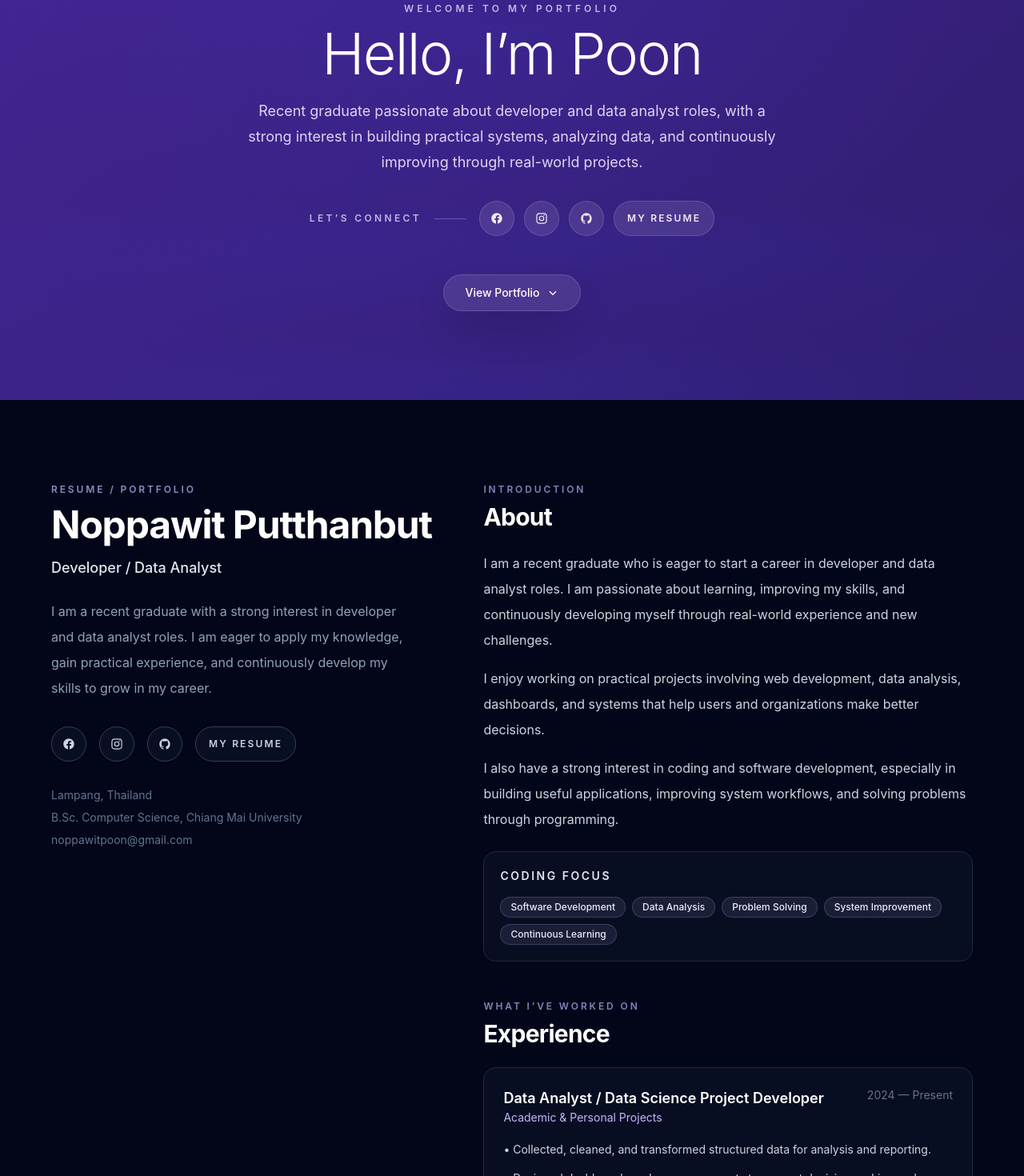
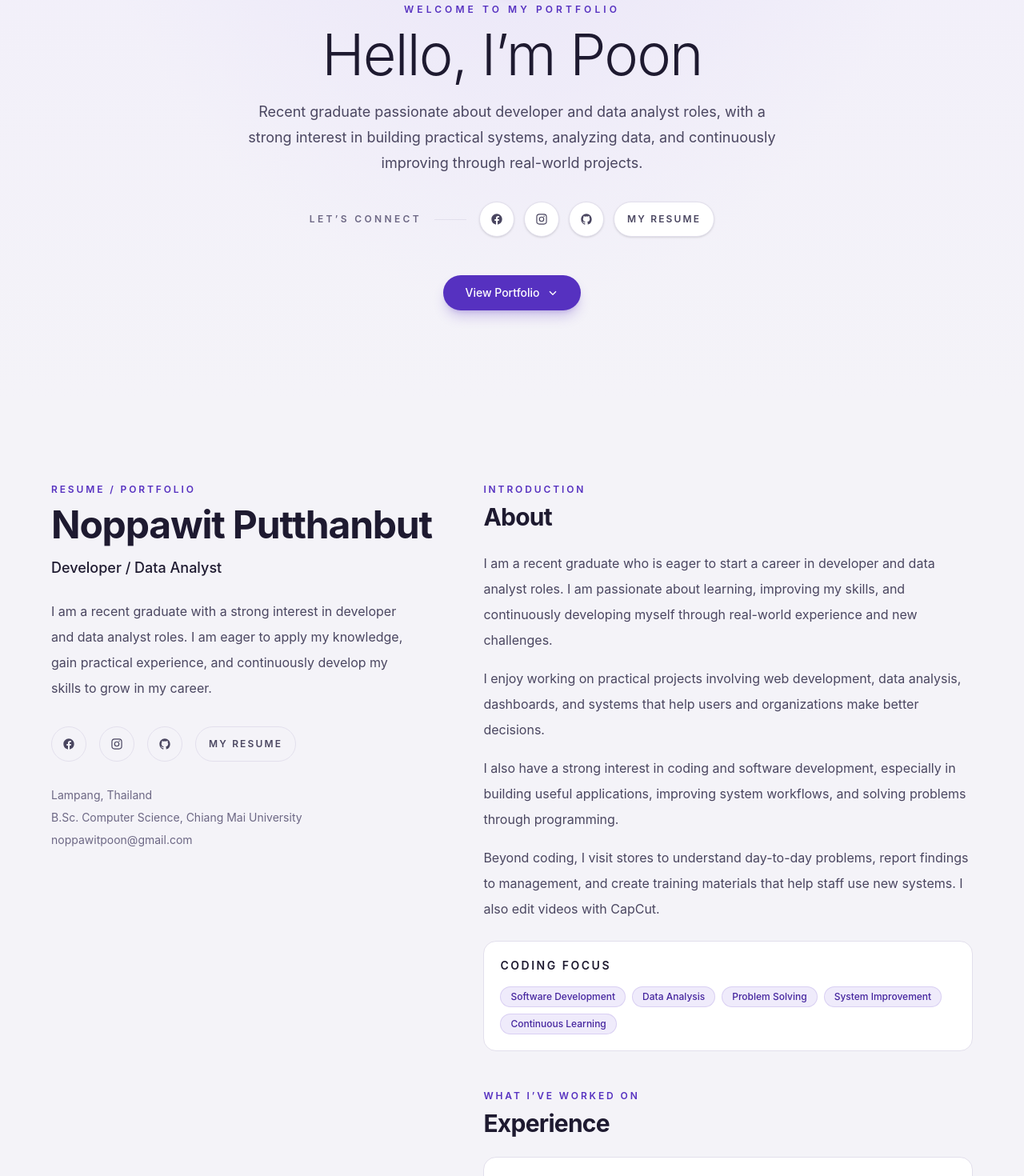
Before and after one commit to ihatepython1/ihatepython1.github.io, a React (Vite) app: page / in a window 1280 px wide. Shown: the part 300-1770 px from the top of the page at 80% size. Built offline with nearby package versions, Linux system fonts and the light colour scheme.

Commit message:
Light theme, updated resume content and PDF

```diff
--- a/index.html
+++ b/index.html
@@ -5,7 +5,7 @@
     <meta charset="UTF-8" />
     <link rel="icon" type="image/svg+xml" href="/favicon.svg" />
     <meta name="viewport" content="width=device-width, initial-scale=1.0" />
-    <title>resume</title>
+    <title>Noppawit Putthanbut | Developer / Data Analyst</title>
   </head>
   <body>
     <div id="root"></div>
--- a/src/Resume.jsx
+++ b/src/Resume.jsx
@@ -17,9 +17,43 @@ const skills = {
     "MySQL / PostgreSQL",
     "API Integration",
   ],
+  communication: [
+    "Thai (Native)",
+    "English Reading & Writing (Good)",
+    "English Speaking (Conversational)",
+    "Requirements Gathering",
+    "Stakeholder Reporting",
+    "Training Materials",
+    "Presentations",
+  ],
+  videoEditing: ["CapCut"],
 };
 
 const projects = [
+  {
+    title: "Retail Price Comparison Bot",
+    description:
+      "Built a bot that tracks product prices across Makro PRO, Lotus's, and Big C for a retail shop. It uses Playwright with persistent browser sessions and network interception, trigram-based fuzzy matching for Thai product names, and strict unit-for-unit price comparison.",
+    tags: ["Playwright", "Web Scraping", "Fuzzy Matching", "Automation"],
+  },
+  {
+    title: "LINE Mini App",
+    description:
+      "Developed a LINE Mini App with geofencing to detect users in the Bangkok metro area, PDPA consent recording, and a deep-link flow that sends customers to Shopee.",
+    tags: ["LINE Mini App", "Geofencing", "PDPA", "Deep Linking"],
+  },
+  {
+    title: "FLOW B2B Commerce Platform",
+    description:
+      "Worked on FLOW, a B2B commerce platform for retail stores, and its staff-facing ordering system. Visited stores to gather operational problems, reported findings to the development team's executives, turned meeting notes into a deduplicated product backlog, and created training materials for the ordering and coin-redemption features.",
+    tags: ["Requirements Gathering", "Product Backlog", "Training Materials", "Retail"],
+  },
+  {
+    title: "US Stock Screener & Backtester",
+    description:
+      "Built a Python system that screens US stocks for bullish candlestick patterns with confluence filters and backtests them across 200,000+ trades, plus a React dashboard with market regime assessment and multi-signal scoring. Testing showed profit-target exits gave the biggest improvement, implemented as bracket (OCO) orders.",
+    tags: ["Python", "React", "Backtesting", "Data Analysis"],
+  },
   {
     title: "Sales Performance Dashboard",
     description:
@@ -83,17 +117,13 @@ const education = [
   {
     school: "Chiang Mai University",
     degree: "B.Sc. in Computer Science",
-    period: "Expected Graduation: 2026",
+    period: "Graduated 2026",
     details:
       "Relevant coursework: Data Science, Machine Learning, Statistics, Database Systems, Data Mining, Artificial Intelligence",
   },
 ];
 
 const certifications = [
-  "Data Analysis with Python",
-  "SQL for Data Analytics",
-  "Data Visualization Fundamentals",
-  "Machine Learning Foundations",
   "Honorable Mention Award, Faculty of Science Project",
 ];
 
@@ -115,10 +145,10 @@ function scrollToPortfolio() {
 function SectionTitle({ title, subtitle }) {
   return (
     <div className="mb-6">
-      <p className="mb-2 text-xs font-semibold uppercase tracking-[0.24em] text-violet-300/70">
+      <p className="mb-2 text-xs font-semibold uppercase tracking-[0.24em] text-accent">
         {subtitle}
       </p>
-      <h2 className="text-2xl font-bold tracking-tight text-white sm:text-3xl">
+      <h2 className="text-2xl font-bold tracking-tight text-ink sm:text-3xl">
         {title}
       </h2>
     </div>
@@ -127,7 +157,7 @@ function SectionTitle({ title, subtitle }) {
 
 function Tag({ children }) {
   return (
-    <span className="rounded-full border border-violet-300/20 bg-violet-300/10 px-3 py-1 text-xs font-medium text-violet-100">
+    <span className="rounded-full border border-accent/15 bg-accent-soft px-3 py-1 text-xs font-medium text-accent-strong">
       {children}
     </span>
   );
@@ -142,8 +172,8 @@ function SocialLink({ href, label, children, dark = false }) {
       aria-label={label}
       className={`flex h-11 w-11 items-center justify-center rounded-full border transition duration-300 ${
         dark
-          ? "border-slate-700 bg-slate-900/60 text-slate-300 hover:-translate-y-0.5 hover:border-violet-300/40 hover:text-violet-200"
-          : "border-white/15 bg-white/10 text-white/90 backdrop-blur-sm hover:-translate-y-0.5 hover:border-white/35 hover:bg-white/15"
+          ? "border-line bg-transparent text-body hover:-translate-y-0.5 hover:border-accent/40 hover:text-accent"
+          : "border-line bg-surface text-body shadow-sm hover:-translate-y-0.5 hover:border-accent/40 hover:text-accent"
       }`}
     >
       {children}
@@ -160,8 +190,8 @@ function PdfLink({ href, dark = false }) {
       aria-label="View PDF Portfolio"
       className={`inline-flex h-11 items-center justify-center rounded-full border px-4 text-xs font-semibold uppercase tracking-[0.18em] transition duration-300 ${
         dark
-          ? "border-slate-700 bg-slate-900/60 text-slate-300 hover:-translate-y-0.5 hover:border-violet-300/40 hover:text-violet-200"
-          : "border-white/15 bg-white/10 text-white/90 backdrop-blur-sm hover:-translate-y-0.5 hover:border-white/35 hover:bg-white/15"
+          ? "border-line bg-transparent text-body hover:-translate-y-0.5 hover:border-accent/40 hover:text-accent"
+          : "border-line bg-surface text-body shadow-sm hover:-translate-y-0.5 hover:border-accent/40 hover:text-accent"
       }`}
     >
       My Resume
@@ -174,7 +204,7 @@ function HeroButton({ children, onClick }) {
     <button
       type="button"
       onClick={onClick}
-      className="inline-flex min-w-[172px] items-center justify-center gap-2 rounded-full border border-white/15 bg-white/10 px-5 py-3 text-sm font-medium text-white shadow-2xl backdrop-blur-md transition duration-300 hover:-translate-y-0.5 hover:bg-white/15"
+      className="inline-flex min-w-[172px] items-center justify-center gap-2 rounded-full bg-accent px-5 py-3 text-sm font-medium text-white shadow-lg shadow-accent/25 transition duration-300 hover:-translate-y-0.5 hover:bg-accent-strong"
     >
       {children}
     </button>
@@ -183,7 +213,7 @@ function HeroButton({ children, onClick }) {
 
 function InfoCard({ children }) {
   return (
-    <article className="rounded-2xl border border-slate-800 bg-slate-900/50 p-6 transition duration-300 hover:border-slate-700 hover:bg-slate-900/70">
+    <article className="rounded-2xl border border-line bg-surface p-6 transition duration-300 hover:border-accent/30">
       {children}
     </article>
   );
@@ -223,20 +253,16 @@ function ArrowDownIcon() {
 
 export default function Resume() {
   return (
-    <div className="bg-slate-950 text-slate-300">
+    <div className="bg-paper text-body">
       <section
         className="relative flex min-h-screen items-center overflow-hidden"
         style={{
           backgroundImage:
-            "linear-gradient(135deg, rgba(86, 46, 186, 0.88), rgba(60, 36, 136, 0.88)), url('/hero-bg.jpg')",
-          backgroundSize: "cover",
-          backgroundPosition: "center",
+            "radial-gradient(ellipse at top, #E9E4F8 0%, rgba(233, 228, 248, 0) 60%), linear-gradient(180deg, #F1EEFA 0%, #F4F3F8 100%)",
         }}
       >
-        <div className="absolute inset-0 bg-black/10" />
-
         <div className="relative mx-auto flex w-full max-w-6xl flex-col items-center px-6 py-16 text-center">
-          <div className="mb-8 h-32 w-32 overflow-hidden rounded-full border-4 border-white/25 shadow-2xl sm:h-40 sm:w-40">
+          <div className="mb-8 h-32 w-32 overflow-hidden rounded-full border-4 border-white shadow-xl shadow-accent/15 sm:h-40 sm:w-40">
             <img
               src="/profile.jpg"
               alt="Profile"
@@ -244,26 +270,26 @@ export default function Resume() {
             />
           </div>
 
-          <p className="mb-3 text-xs font-semibold uppercase tracking-[0.34em] text-violet-100/75">
+          <p className="mb-3 text-xs font-semibold uppercase tracking-[0.34em] text-accent">
             Welcome to my portfolio
           </p>
 
-          <h1 className="text-4xl font-light tracking-tight text-white sm:text-6xl md:text-7xl">
+          <h1 className="text-4xl font-light tracking-tight text-ink sm:text-6xl md:text-7xl">
             Hello, I’m Poon
           </h1>
 
-          <p className="mt-5 max-w-2xl text-base leading-8 text-violet-100/90 sm:text-lg">
+          <p className="mt-5 max-w-2xl text-base leading-8 text-body sm:text-lg">
             Recent graduate passionate about developer and data analyst roles,
             with a strong interest in building practical systems, analyzing data,
             and continuously improving through real-world projects.
           </p>
 
           <div className="mt-8 flex flex-wrap items-center justify-center gap-4">
-            <span className="text-xs font-semibold uppercase tracking-[0.28em] text-violet-100/75">
+            <span className="text-xs font-semibold uppercase tracking-[0.28em] text-muted">
               Let’s Connect
             </span>
 
-            <div className="h-px w-10 bg-white/25" />
+            <div className="h-px w-10 bg-line" />
 
             <div className="flex flex-wrap items-center justify-center gap-3">
               <SocialLink
@@ -305,16 +331,16 @@ export default function Resume() {
           <div className="grid gap-10 lg:grid-cols-[0.9fr_1.1fr]">
             <aside className="space-y-8 lg:sticky lg:top-0 lg:h-screen lg:py-10">
               <div>
-                <p className="mb-3 text-xs font-semibold uppercase tracking-[0.24em] text-violet-300/75">
+                <p className="mb-3 text-xs font-semibold uppercase tracking-[0.24em] text-accent">
                   Resume / Portfolio
                 </p>
-                <h2 className="text-4xl font-bold tracking-tight text-white sm:text-5xl">
+                <h2 className="text-4xl font-bold tracking-tight text-ink sm:text-5xl">
                   Noppawit Putthanbut
                 </h2>
-                <p className="mt-4 text-lg font-medium text-slate-200">
+                <p className="mt-4 text-lg font-medium text-ink">
                   Developer / Data Analyst
                 </p>
-                <p className="mt-6 max-w-md leading-8 text-slate-400">
+                <p className="mt-6 max-w-md leading-8 text-body">
                   I am a recent graduate with a strong interest in developer and
                   data analyst roles. I am eager to apply my knowledge, gain
                   practical experience, and continuously develop my skills to
@@ -347,7 +373,7 @@ export default function Resume() {
                 <PdfLink href="/portfolio.pdf" dark />
               </div>
 
-              <div className="space-y-2 text-sm text-slate-500">
+              <div className="space-y-2 text-sm text-muted">
                 <p>Lampang, Thailand</p>
                 <p>B.Sc. Computer Science, Chiang Mai University</p>
                 <p>noppawitpoon@gmail.com</p>
@@ -357,7 +383,7 @@ export default function Resume() {
             <section className="space-y-12 lg:py-10">
               <div>
                 <SectionTitle title="About" subtitle="Introduction" />
-                <div className="space-y-4 leading-8 text-slate-300">
+                <div className="space-y-4 leading-8 text-body">
                   <p>
                     I am a recent graduate who is eager to start a career in
                     developer and data analyst roles. I am passionate about
@@ -375,10 +401,16 @@ export default function Resume() {
                     improving system workflows, and solving problems through
                     programming.
                   </p>
+                  <p>
+                    Beyond coding, I visit stores to understand day-to-day
+                    problems, report findings to management, and create
+                    training materials that help staff use new systems. I also
+                    edit videos with CapCut.
+                  </p>
                 </div>
 
-                <div className="mt-6 rounded-2xl border border-slate-800 bg-slate-900/50 p-5">
-                  <h3 className="mb-4 text-sm font-semibold uppercase tracking-[0.18em] text-slate-200">
+                <div className="mt-6 rounded-2xl border border-line bg-surface p-5">
+                  <h3 className="mb-4 text-sm font-semibold uppercase tracking-[0.18em] text-ink">
                     Coding Focus
                   </h3>
                   <div className="flex flex-wrap gap-2">
@@ -396,15 +428,15 @@ export default function Resume() {
                     <InfoCard key={`${item.role}-${item.company}`}>
                       <div className="flex flex-col gap-2 sm:flex-row sm:items-start sm:justify-between">
                         <div>
-                          <h3 className="text-lg font-semibold text-white">
+                          <h3 className="text-lg font-semibold text-ink">
                             {item.role}
                           </h3>
-                          <p className="text-sm text-violet-300">{item.company}</p>
+                          <p className="text-sm text-accent">{item.company}</p>
                         </div>
-                        <p className="text-sm text-slate-500">{item.period}</p>
+                        <p className="text-sm text-muted">{item.period}</p>
                       </div>
 
-                      <ul className="mt-4 space-y-2 text-sm leading-7 text-slate-300">
+                      <ul className="mt-4 space-y-2 text-sm leading-7 text-body">
                         {item.points.map((point) => (
                           <li key={point}>• {point}</li>
                         ))}
@@ -419,10 +451,10 @@ export default function Resume() {
                 <div className="space-y-4">
                   {projects.map((project) => (
                     <InfoCard key={project.title}>
-                      <h3 className="text-lg font-semibold text-white">
+                      <h3 className="text-lg font-semibold text-ink">
                         {project.title}
                       </h3>
-                      <p className="mt-3 text-sm leading-7 text-slate-300">
+                      <p className="mt-3 text-sm leading-7 text-body">
                         {project.description}
                       </p>
                       <div className="mt-4 flex flex-wrap gap-2">
@@ -441,14 +473,14 @@ export default function Resume() {
                   <InfoCard key={item.school}>
                     <div className="flex flex-col gap-2 sm:flex-row sm:items-start sm:justify-between">
                       <div>
-                        <h3 className="text-lg font-semibold text-white">
+                        <h3 className="text-lg font-semibold text-ink">
                           {item.degree}
                         </h3>
-                        <p className="text-sm text-violet-300">{item.school}</p>
+                        <p className="text-sm text-accent">{item.school}</p>
                       </div>
-                      <p className="text-sm text-slate-500">{item.period}</p>
+                      <p className="text-sm text-muted">{item.period}</p>
                     </div>
-                    <p className="mt-4 text-sm leading-7 text-slate-300">
+                    <p className="mt-4 text-sm leading-7 text-body">
                       {item.details}
                     </p>
                   </InfoCard>
@@ -456,11 +488,11 @@ export default function Resume() {
               </div>
 
               <div>
-                <SectionTitle title="Skills & Certifications" subtitle="Tools I Use" />
+                <SectionTitle title="Skills & Awards" subtitle="Tools I Use" />
 
                 <div className="space-y-4">
                   <InfoCard>
-                    <h3 className="mb-4 text-sm font-semibold uppercase tracking-[0.18em] text-slate-200">
+                    <h3 className="mb-4 text-sm font-semibold uppercase tracking-[0.18em] text-ink">
                       Programming
                     </h3>
                     <div className="flex flex-wrap gap-2">
@@ -471,7 +503,7 @@ export default function Resume() {
                   </InfoCard>
 
                   <InfoCard>
-                    <h3 className="mb-4 text-sm font-semibold uppercase tracking-[0.18em] text-slate-200">
+                    <h3 className="mb-4 text-sm font-semibold uppercase tracking-[0.18em] text-ink">
                       Analytics
                     </h3>
                     <div className="flex flex-wrap gap-2">
@@ -482,7 +514,7 @@ export default function Resume() {
                   </InfoCard>
 
                   <InfoCard>
-                    <h3 className="mb-4 text-sm font-semibold uppercase tracking-[0.18em] text-slate-200">
+                    <h3 className="mb-4 text-sm font-semibold uppercase tracking-[0.18em] text-ink">
                       Visualization
                     </h3>
                     <div className="flex flex-wrap gap-2">
@@ -493,7 +525,7 @@ export default function Resume() {
                   </InfoCard>
 
                   <InfoCard>
-                    <h3 className="mb-4 text-sm font-semibold uppercase tracking-[0.18em] text-slate-200">
+                    <h3 className="mb-4 text-sm font-semibold uppercase tracking-[0.18em] text-ink">
                       Tools & Libraries
                     </h3>
                     <div className="flex flex-wrap gap-2">
@@ -504,8 +536,30 @@ export default function Resume() {
                   </InfoCard>
 
                   <InfoCard>
-                    <h3 className="mb-4 text-sm font-semibold uppercase tracking-[0.18em] text-slate-200">
-                      Certifications / Awards
+                    <h3 className="mb-4 text-sm font-semibold uppercase tracking-[0.18em] text-ink">
+                      Communication
+                    </h3>
+                    <div className="flex flex-wrap gap-2">
+                      {skills.communication.map((item) => (
+                        <Tag key={item}>{item}</Tag>
+                      ))}
+                    </div>
+                  </InfoCard>
+
+                  <InfoCard>
+                    <h3 className="mb-4 text-sm font-semibold uppercase tracking-[0.18em] text-ink">
+                      Video Editing
+                    </h3>
+                    <div className="flex flex-wrap gap-2">
+                      {skills.videoEditing.map((item) => (
+                        <Tag key={item}>{item}</Tag>
+                      ))}
+                    </div>
+                  </InfoCard>
+
+                  <InfoCard>
+                    <h3 className="mb-4 text-sm font-semibold uppercase tracking-[0.18em] text-ink">
+                      Awards
                     </h3>
                     <div className="flex flex-wrap gap-2">
                       {certifications.map((item) => (
--- a/src/index.css
+++ b/src/index.css
@@ -1,12 +1,37 @@
 @import "tailwindcss";
+
+@theme {
+  --color-paper: #F4F3F8;
+  --color-surface: #FFFFFF;
+  --color-line: #E2DFEC;
+  --color-ink: #1E1A30;
+  --color-body: #4A4660;
+  --color-muted: #6C6784;
+  --color-accent: #5631C0;
+  --color-accent-strong: #45259E;
+  --color-accent-soft: #EFEBFB;
+}
 
 html {
   scroll-behavior: smooth;
+  color-scheme: light;
 }
 
 body {
   margin: 0;
-  background: #020617;
-  color: #e2e8f0;
+  background: var(--color-paper);
+  color: var(--color-body);
   font-family: Inter, ui-sans-serif, system-ui, -apple-system, BlinkMacSystemFont, "Segoe UI", sans-serif;
 }
+
+a:focus-visible,
+button:focus-visible {
+  outline: 2px solid var(--color-accent);
+  outline-offset: 3px;
+}
+
+@media (prefers-reduced-motion: reduce) {
+  html {
+    scroll-behavior: auto;
+  }
+}
```
Also changed, not shown: 1 other file (tests, documents, lock files or other folders).
